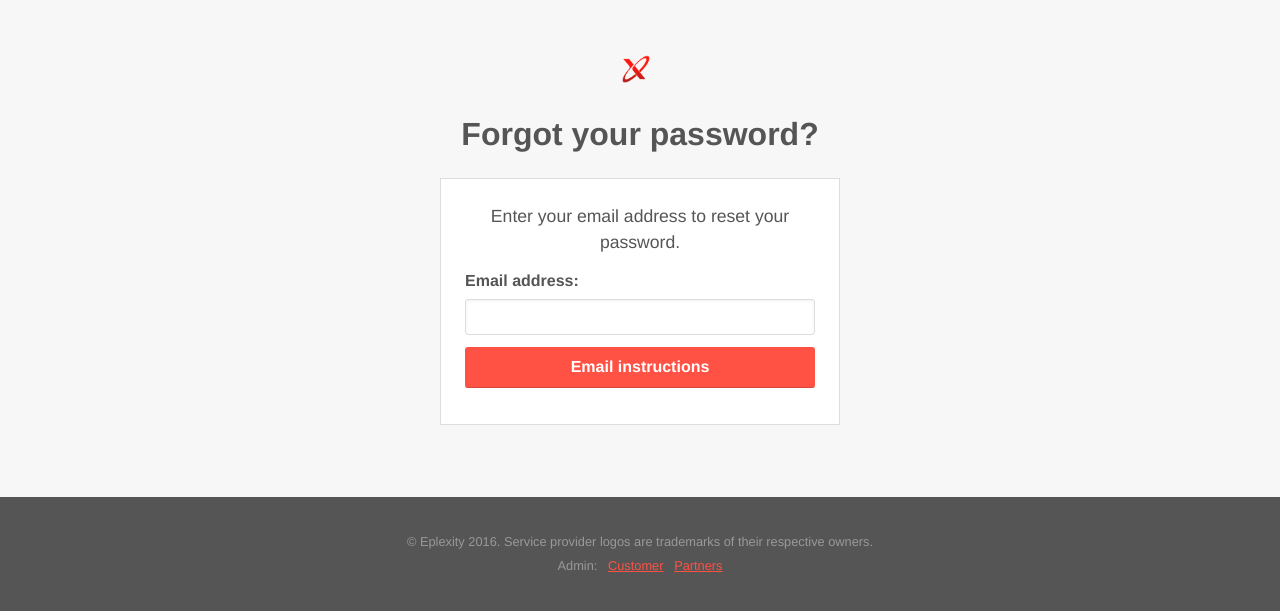
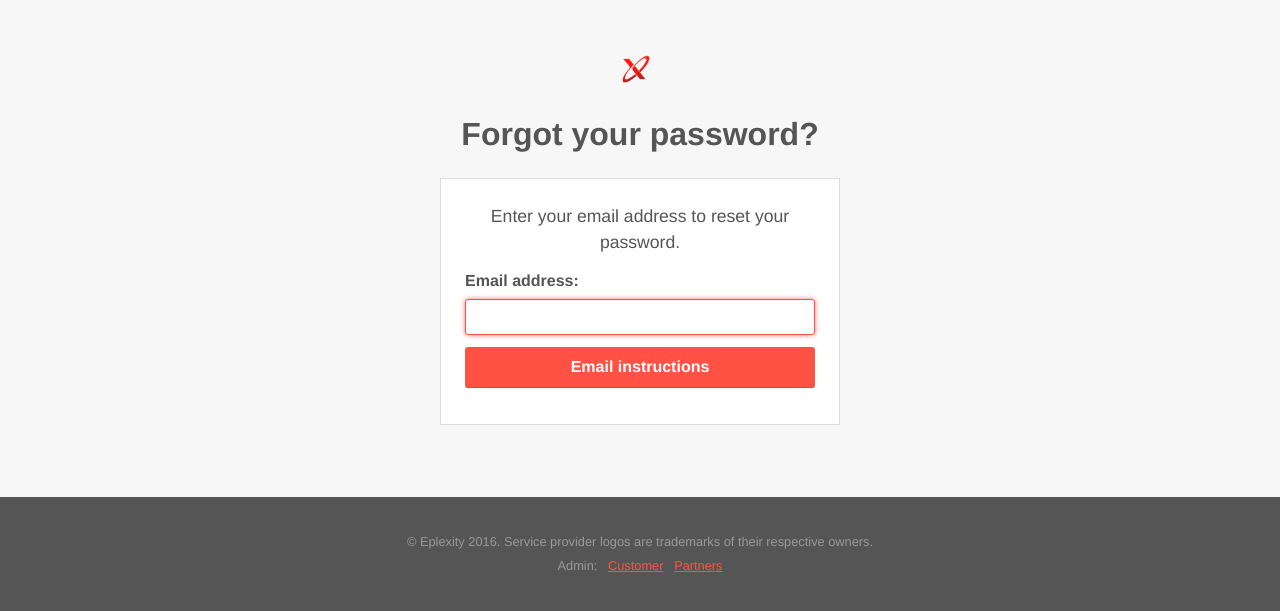
Before and after one commit to fairheadcreative/eplexity, a Jekyll site: the page built from password-recovery.html, in a window 1280 px wide. Shown: the top 611 px of the page. Built offline with Jekyll 4.4.1, drawn with Linux system fonts in a browser that asks for light colours.

Commit message:
Added autofocus on user entry pages

```diff
--- a/login.html
+++ b/login.html
@@ -9,7 +9,7 @@ class: nav-mini
 
   <form action="index-logged-in.html">
   	<label>Email address:</label>
-    <input type="text">
+    <input type="text" autofocus>
   	<label>Password:</label>
   	<a href="password-recovery.html" class="right">Forgot?</a>
     <input type="password">
--- a/password-recovery.html
+++ b/password-recovery.html
@@ -9,7 +9,7 @@ class: nav-mini
 
   <form action="#">
   	<label>Email address:</label>
-    <input type="text">
+    <input type="text" autofocus>
     <input type="submit" value="Email instructions">
   </form>
 </section>
--- a/registration.html
+++ b/registration.html
@@ -10,7 +10,7 @@ class: nav-mini
   <form action="index-registered.html">
   	<fieldset>
 	  	<label>Your name:</label>
-	    <input type="text">
+	    <input type="text" autofocus>
 	  	<label>Your email:</label>
 	    <input type="text">
 	  	<label>Your company name:</label>
```
